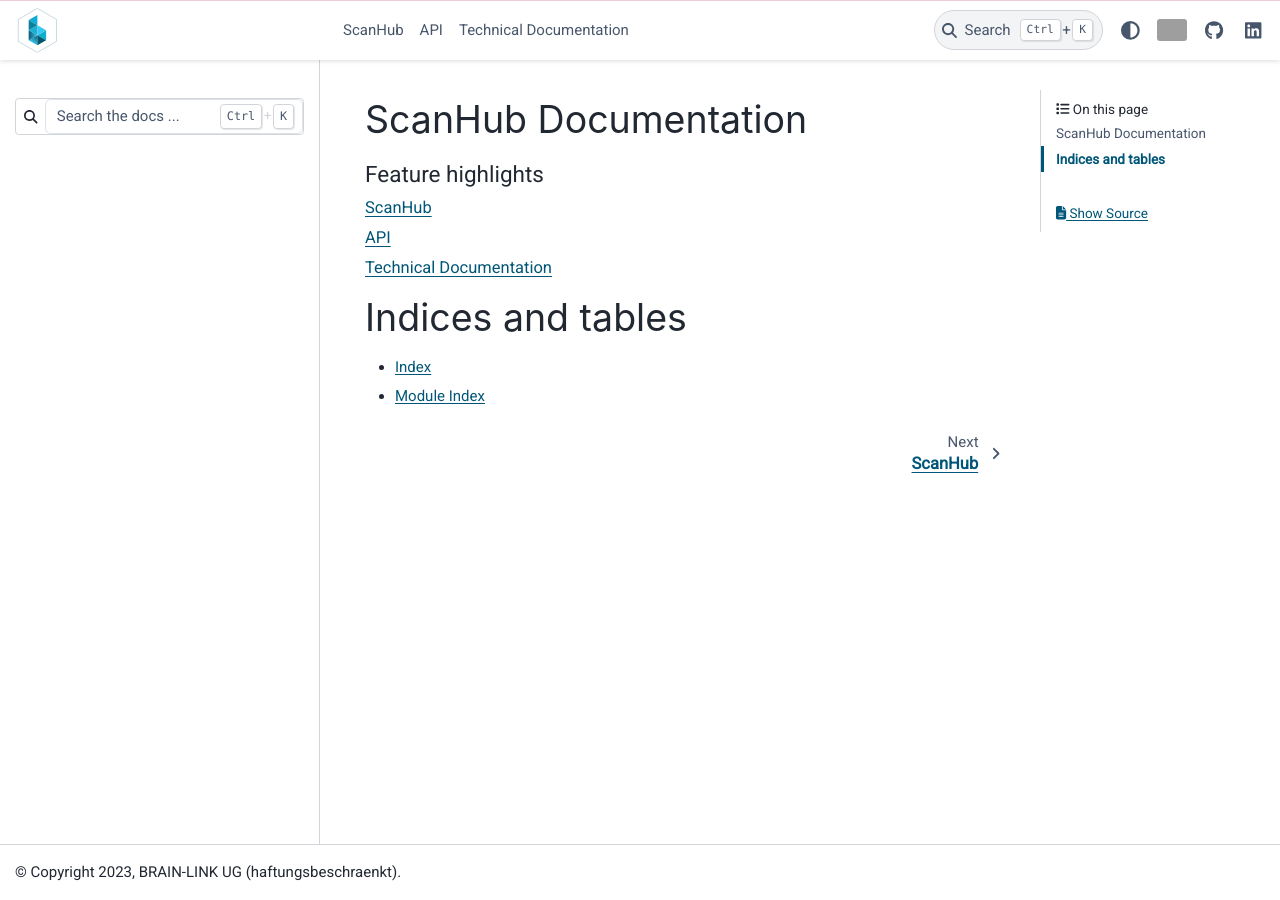
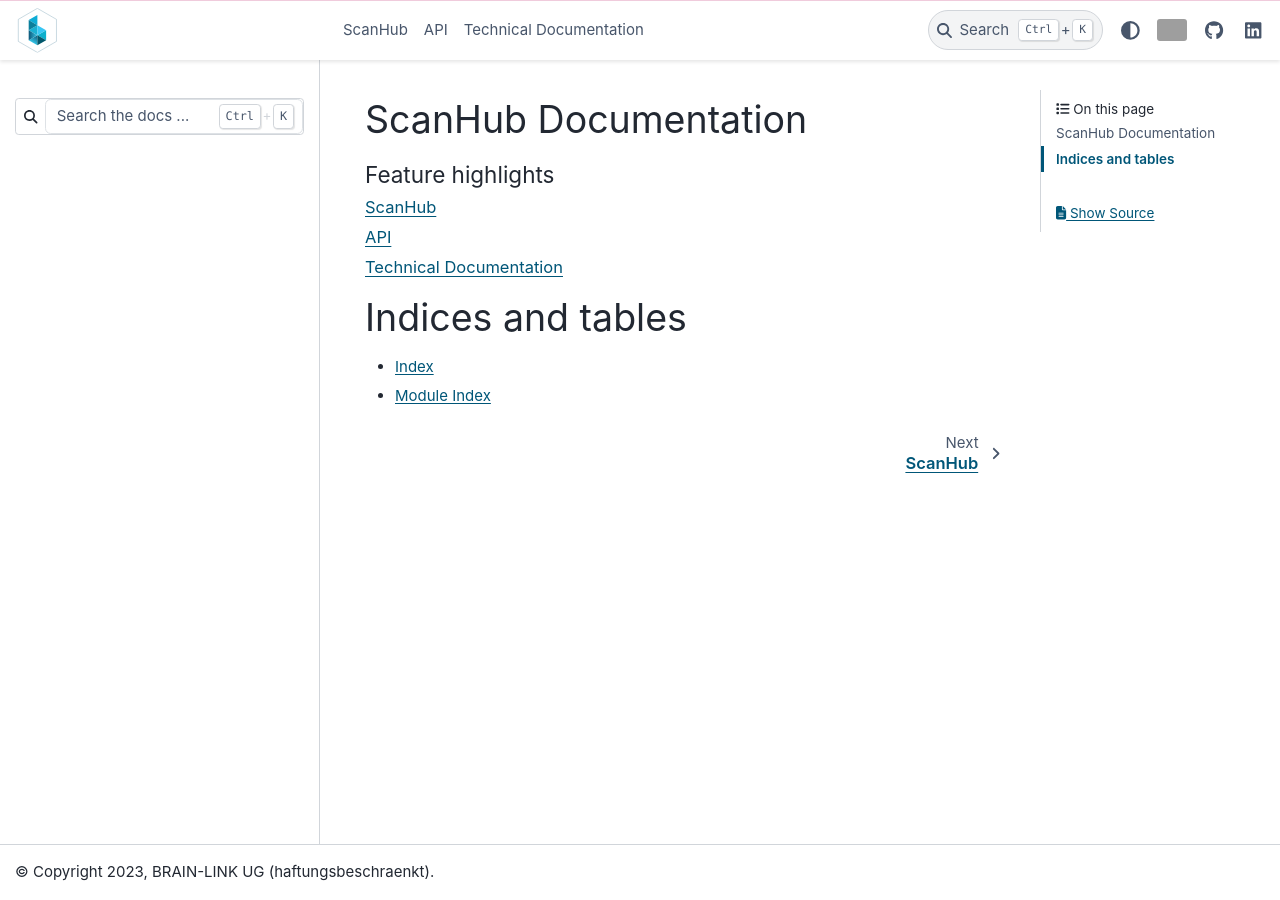
Before and after one commit to brain-link/scanhub, a Sphinx documentation site: the page built from docs/source/index.rst, in a window 1280 px wide. Built offline with Sphinx 7.4.7 and the PyData theme 0.15.4, drawn with Linux system fonts in a browser that asks for light colours; some web fonts are replaced; grey boxes are pictures that could not be loaded.

Commit message:
Css modifications

```diff
--- a/docs/source/_static/css/custom.css
+++ b/docs/source/_static/css/custom.css
@@ -1,17 +1,3 @@
-@import url('https://fonts.googleapis.com/css?family=Lekton:700|Roboto&display=swap');
-body{
-    font-family:'Roboto',
-    sans-serif;
-}.wy-menu-vertical
-*{
-    font-variant-ligatures: none;
-}.autoclasstoc
-td {
-    padding: 0.2rem;
-    line-height: normal;
-}
-dl.field-list>dt{word-break: normal}
-
 /* Default font size */
 html {
     --pst-font-size-base: 15px;
```
